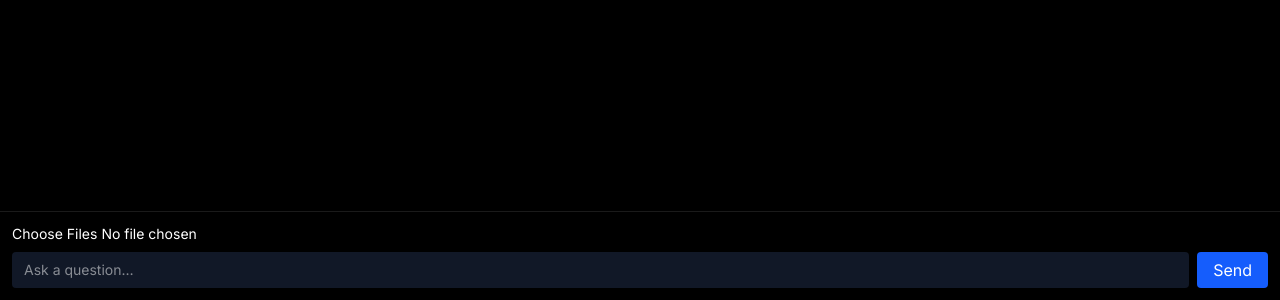
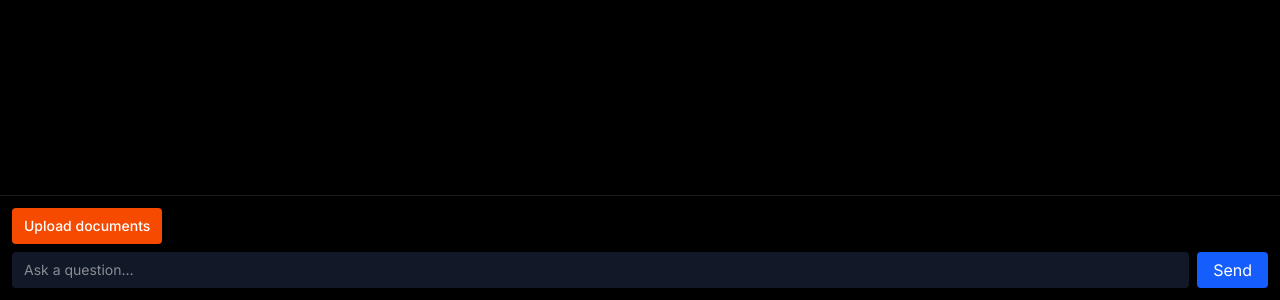
Before and after one commit to Collision-IQ/Collision-IQ, a Next.js app: page /widget in a window 1280 px wide. Shown: the part 500-800 px from the top of the page. Built offline with nearby package versions, Linux system fonts and the light colour scheme.

Commit message:
upload "button" feature

```diff
--- a/src/components/FileUpload.tsx
+++ b/src/components/FileUpload.tsx
@@ -1,6 +1,6 @@
 'use client';
 
-import { useState } from 'react';
+import { useRef, useState } from 'react';
 import type { UploadedDocument } from '@/types/uploadedDocument';
 
 type Props = {
@@ -8,16 +8,20 @@ type Props = {
 };
 
 export default function FileUpload({ onUploadComplete }: Props) {
+  const inputRef = useRef<HTMLInputElement>(null);
   const [loading, setLoading] = useState(false);
 
   async function handleFiles(e: React.ChangeEvent<HTMLInputElement>) {
-    if (!e.target.files?.length) return;
+    if (!e.target.files || !e.target.files.length) return;
 
     setLoading(true);
 
     const formData = new FormData();
-    Array.from(e.target.files).forEach((f) => formData.append('files', f));
+    Array.from(e.target.files).forEach((file) =>
+      formData.append('files', file)
+    );
 
+    try {
       const res = await fetch('/api/upload', {
         method: 'POST',
         body: formData,
@@ -27,21 +31,47 @@ export default function FileUpload({ onUploadComplete }: Props) {
 
       if (data.success) {
         onUploadComplete(data.documents);
+      } else {
+        console.error('Upload failed:', data.error);
       }
-
+    } catch (err) {
+      console.error('Upload error:', err);
+    } finally {
       setLoading(false);
+      if (inputRef.current) inputRef.current.value = '';
+    }
   }
 
   return (
-    <div className="text-sm">
+    <div className="flex items-center gap-3">
+      {/* Hidden native input */}
       <input
+        ref={inputRef}
         type="file"
         multiple
         accept=".pdf,.png,.jpg,.jpeg"
         onChange={handleFiles}
+        className="hidden"
+      />
+
+      {/* Button trigger */}
+      <button
+        type="button"
+        onClick={() => inputRef.current?.click()}
         disabled={loading}
-      />
-      {loading && <p className="text-xs opacity-60">Parsing documents…</p>}
+        className="rounded px-3 py-2 text-sm font-medium
+                   bg-orange-600 text-white
+                   hover:bg-orange-700
+                   disabled:opacity-60"
+      >
+        {loading ? 'Uploading…' : 'Upload documents'}
+      </button>
+
+      {loading && (
+        <span className="text-xs opacity-70">
+          Parsing documents…
+        </span>
+      )}
     </div>
   );
 }
```
Lines whose indentation alone changed are shown as unchanged.
